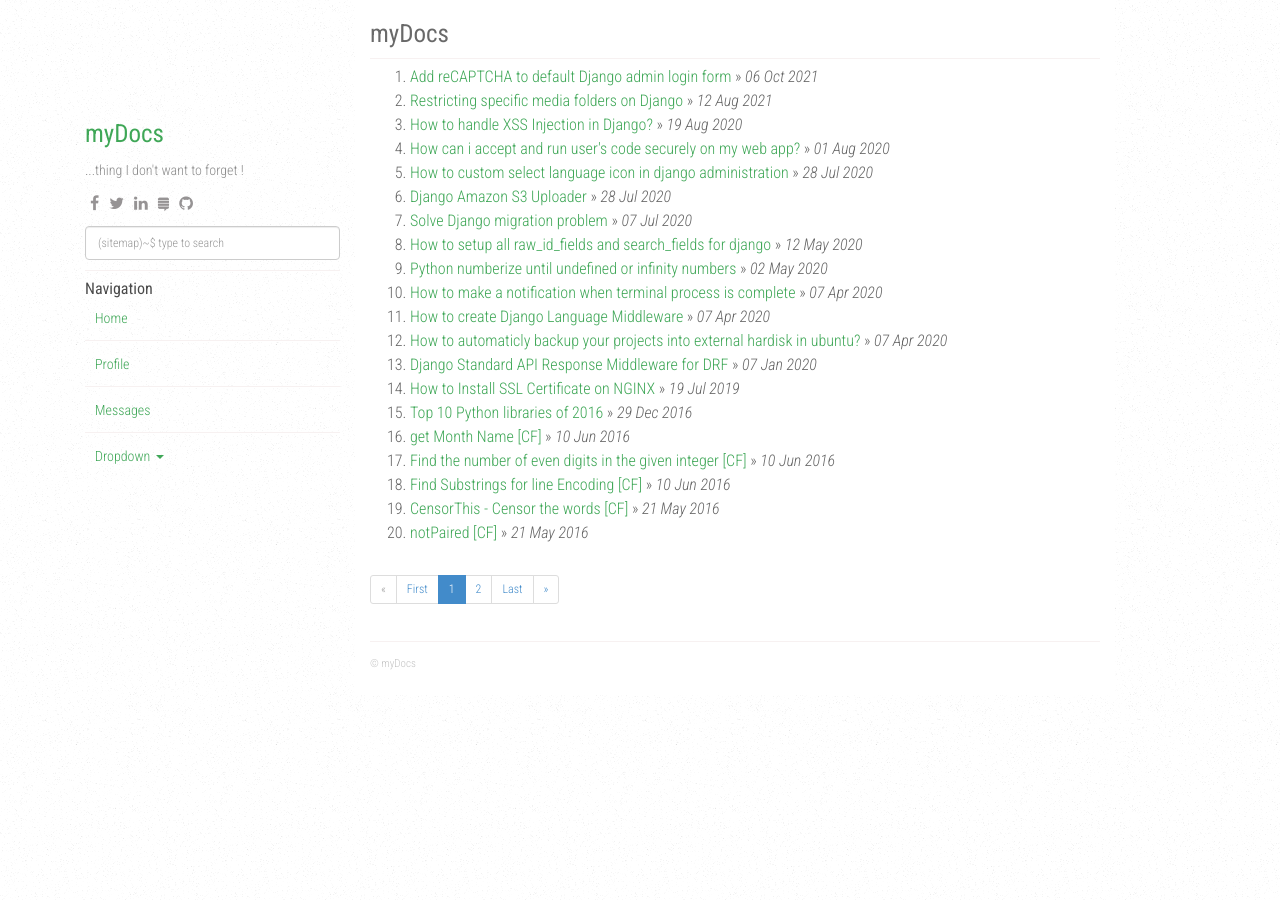
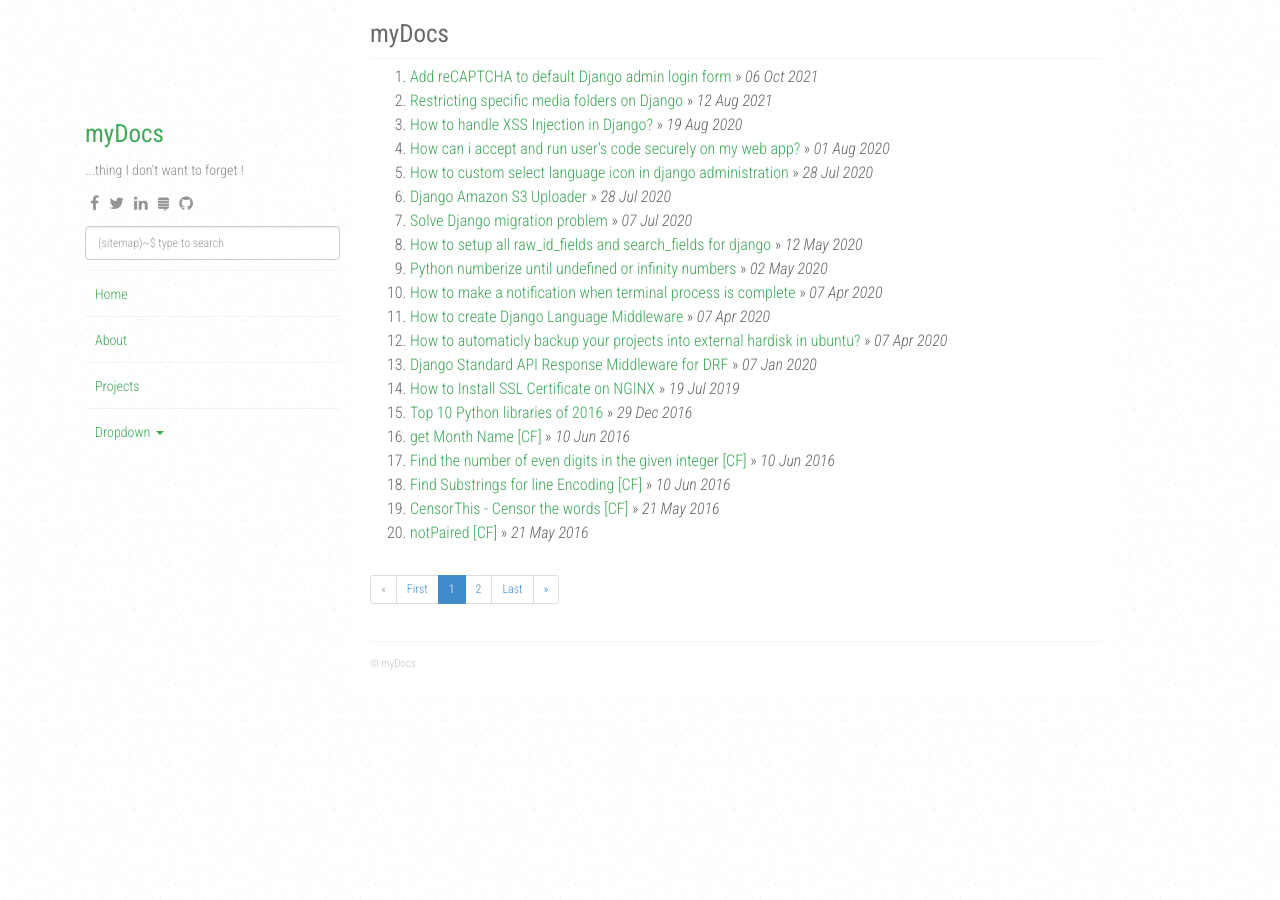
Before and after one commit to docs-source/docs.my.id, a Jekyll site: the page built from index.html, in a window 1280 px wide. Built offline with Jekyll 4.4.1, drawn with Linux system fonts in a browser that asks for light colours; nearby versions of some CDN libraries; the list of posts is cut into pages by our own code.

Commit message:
Update default.html

```diff
--- a/_layouts/default.html
+++ b/_layouts/default.html
@@ -132,13 +132,12 @@
             <ul class="search__results" id="js-search__results"></ul>
           </div>
           <hr />
-<strong>Navigation</strong>
 <ul class="nav nav-pills nav-stacked">
-  <li role="presentation"><a href="#">Home</a></li>
+  <li role="presentation"><a href="/">Home</a></li>
   <hr />
-  <li role="presentation"><a href="#">Profile</a></li>
+  <li role="presentation"><a href="/about">About</a></li>
   <hr />
-  <li role="presentation"><a href="#">Messages</a></li>
+  <li role="presentation"><a href="/projects">Projects</a></li>
   <hr />
   <li role="presentation" class="dropdown">
     <a class="dropdown-toggle" data-toggle="dropdown" href="#" role="button" aria-haspopup="true" aria-expanded="false">
```
